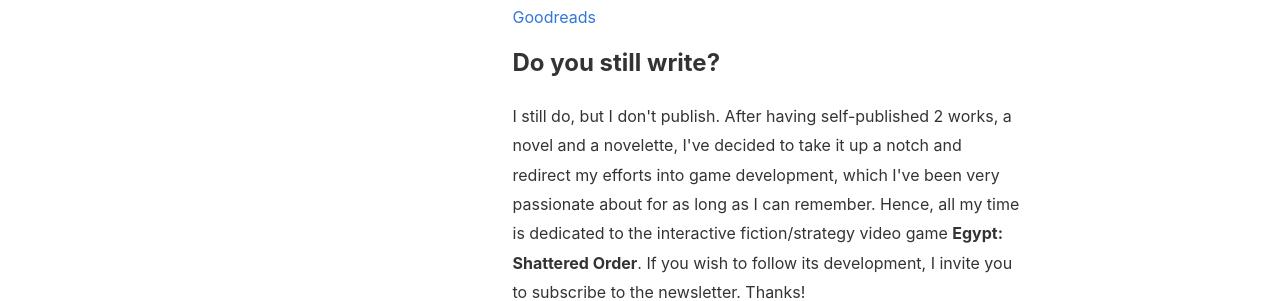
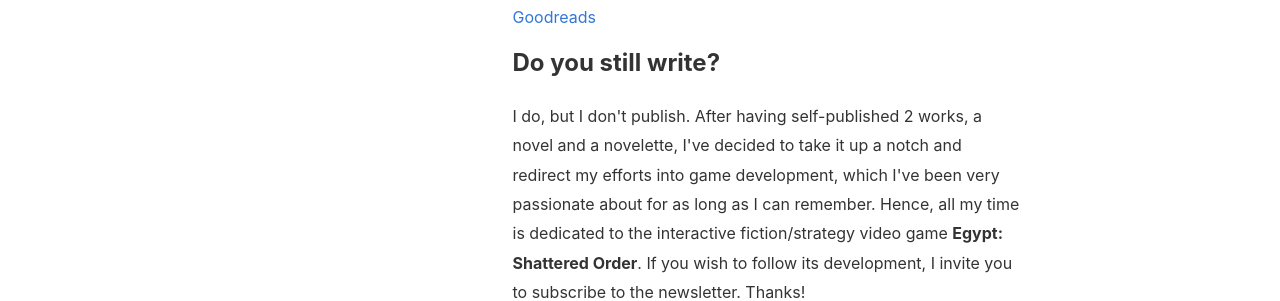
Before and after one commit to OrsonDWitt/OrsonDWitt.github.io, a Jekyll site: the page built from _pages/about.md, in a window 1280 px wide and 1151 px high. Shown: the part 610-911 px from the top of the window. Built offline with Jekyll 4.4.1, drawn with Linux system fonts in a browser that asks for light colours; nearby versions of some CDN libraries.

Commit message:
Update about.md

```diff
--- a/_pages/about.md
+++ b/_pages/about.md
@@ -24,5 +24,5 @@
 </p>
 
 <h4>Do you still write?</h4>
-<p>I still do, but I don't publish. After having self-published 2 works, a novel and a novelette, I've decided to take it up a notch and redirect my efforts into game development, which I've been very passionate about for as long as I can remember. Hence, all my time is dedicated to the interactive fiction/strategy video game <strong>Egypt: Shattered Order</strong>. If you wish to follow its development, I invite you to subscribe to the newsletter. Thanks!</p>
+<p>I do, but I don't publish. After having self-published 2 works, a novel and a novelette, I've decided to take it up a notch and redirect my efforts into game development, which I've been very passionate about for as long as I can remember. Hence, all my time is dedicated to the interactive fiction/strategy video game <strong>Egypt: Shattered Order</strong>. If you wish to follow its development, I invite you to subscribe to the newsletter. Thanks!</p>
 {% include subscribe.html %}
```
